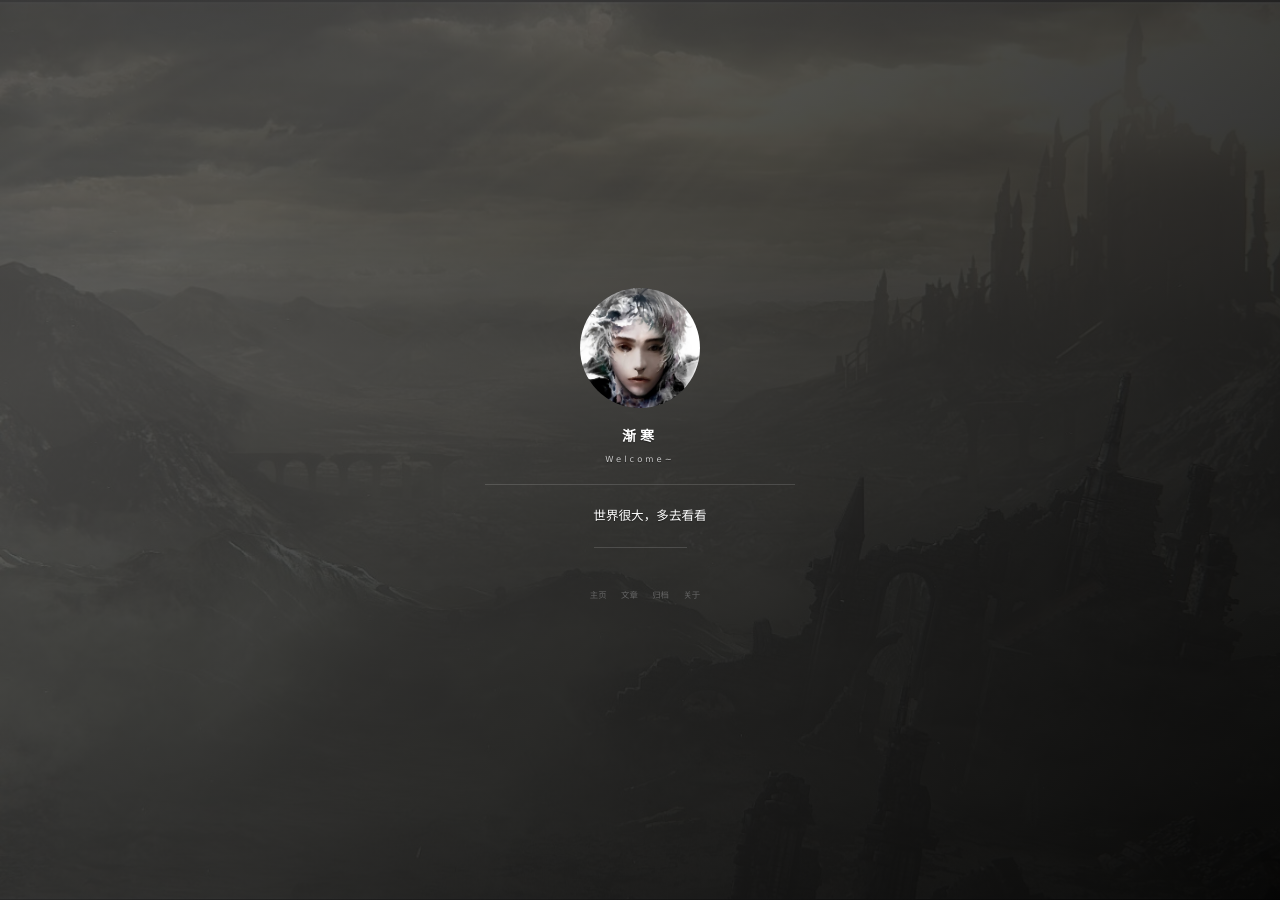
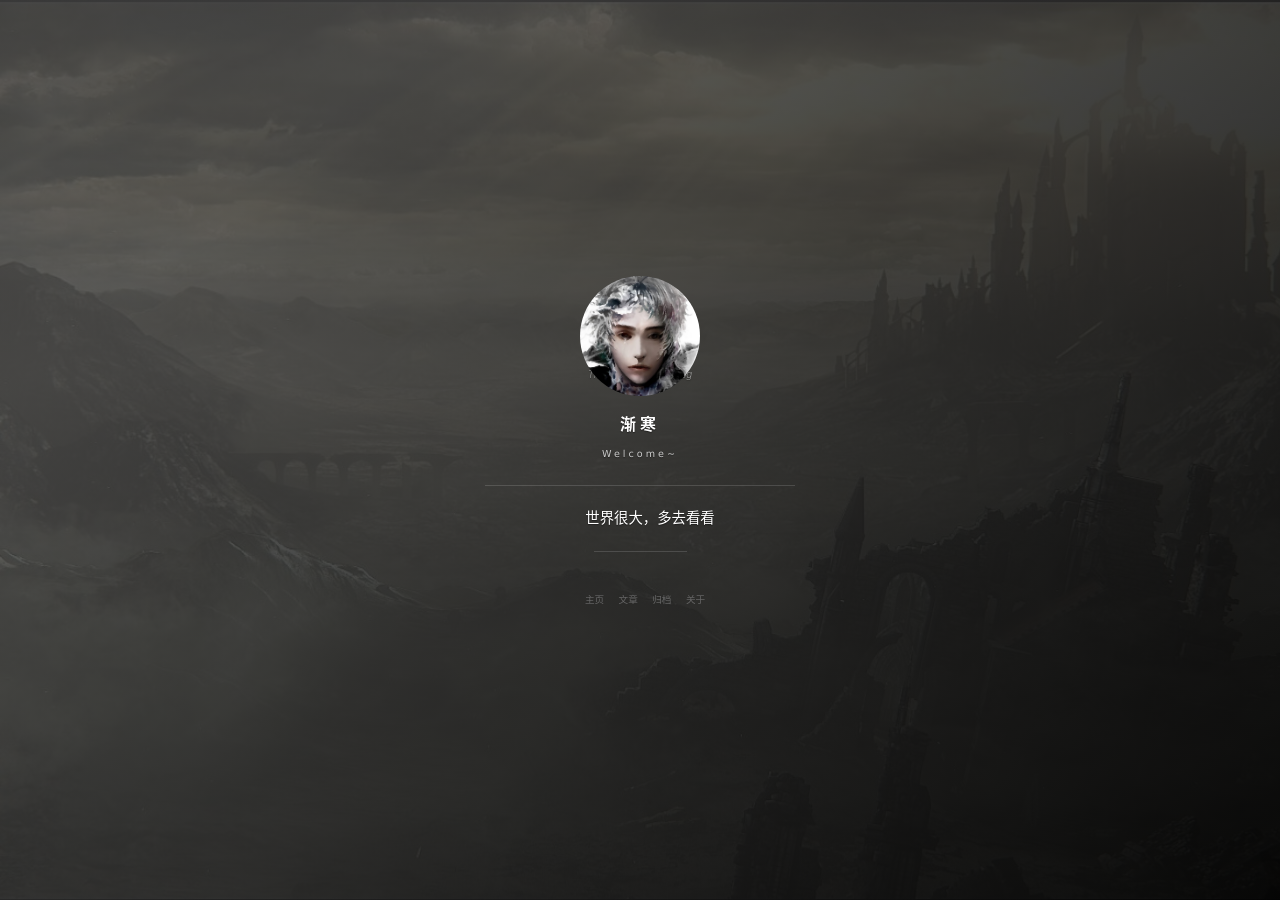
Before and after one commit to Fleschier/Fleschier.github.io, a Jekyll site: the page built from index.html, in a window 1280 px wide. Built offline with Jekyll 4.4.1, drawn with Linux system fonts in a browser that asks for light colours; nearby versions of some CDN libraries; the list of posts is cut into pages by our own code.

Commit message:
font modify

```diff
--- a/_includes/head.html
+++ b/_includes/head.html
@@ -25,6 +25,9 @@
   <!-- Pygments Github CSS -->
   <link rel="stylesheet" href="{{ "/css/syntax.css" | prepend: site.baseurl }}">
 
+  <!-- Custom CSS -->
+  <link rel="stylesheet" href="{{ "/css/hux-blog.min.css" | prepend: site.baseurl }}">
+
   <link rel="canonical" href="{{ page.url | replace:'index.html','' | prepend: site.baseurl | prepend: site.url }}">
   <link rel="alternate" type="application/rss+xml" title="{{ site.title }}" href="{{ "/feed.xml" | prepend: site.baseurl | prepend: site.url }}">
 
```
Also changed, not shown: css/hux-blog.min.css (added).
